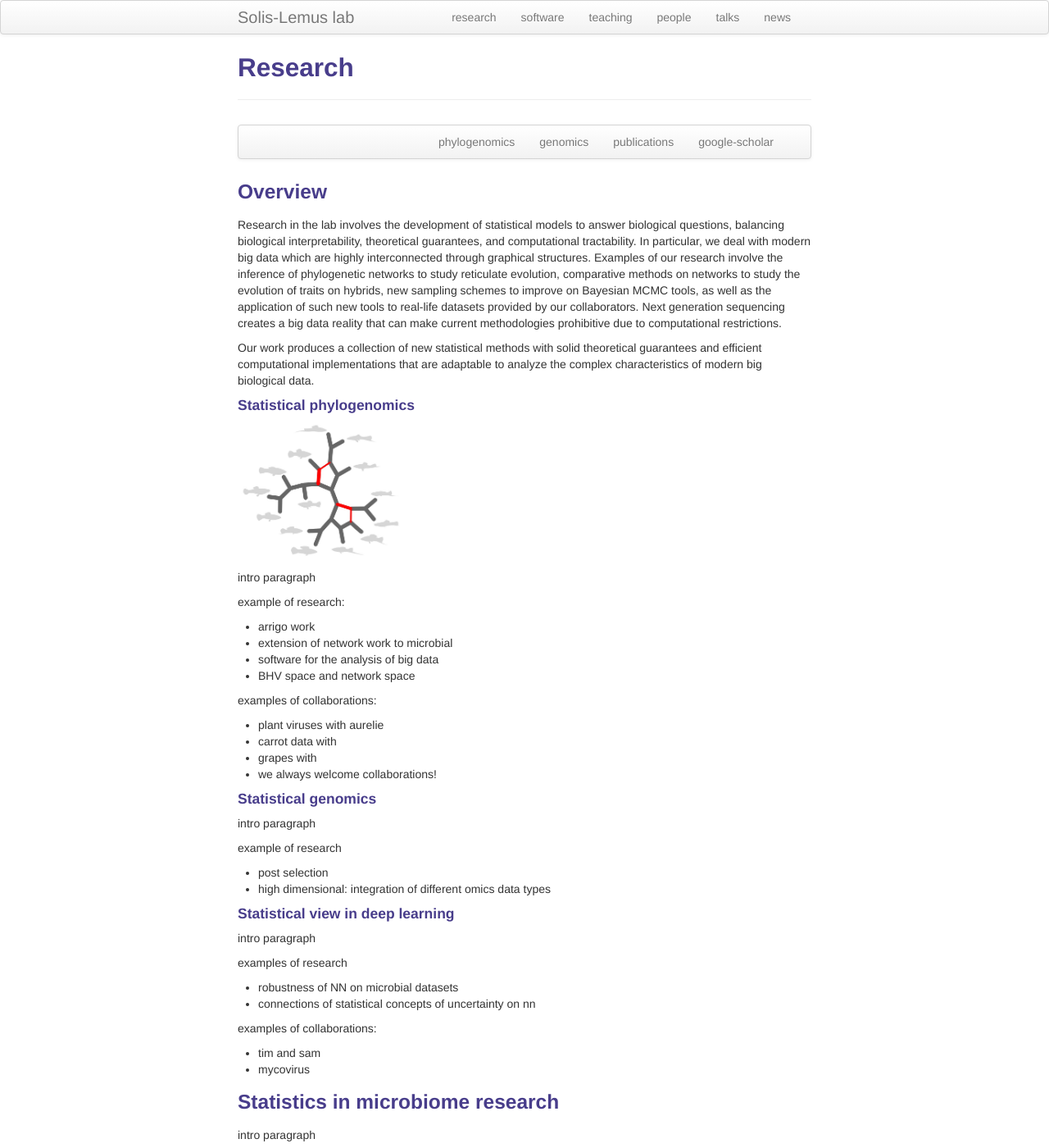
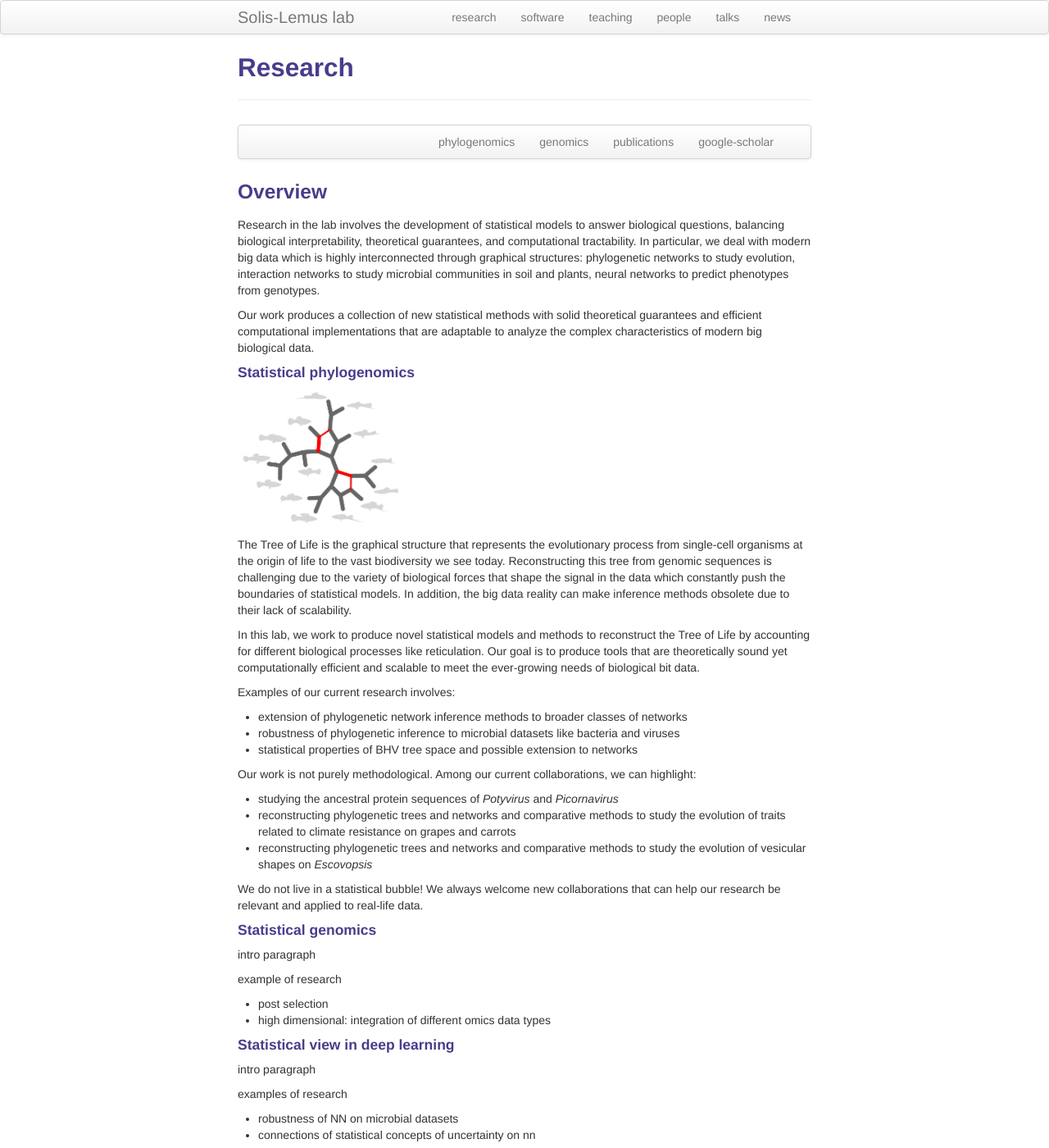
Before and after one commit to solislemuslab/solislemuslab.github.io, a Jekyll site: the page built from pages/research.md, in a window 1280 px wide and 1400 px high. Shown: the whole window at 82% size. Built offline with Jekyll 4.4.1, drawn with Linux system fonts in a browser that asks for light colours.

Commit message:
research

```diff
--- a/pages/research.md
+++ b/pages/research.md
@@ -17,27 +17,33 @@ description: Solis-Lemus publications
 
 ### Overview
 
-Research in the lab involves the development of statistical models to answer biological questions, balancing biological interpretability, theoretical guarantees, and computational tractability. In particular, we deal with modern big data which are highly interconnected through graphical structures. Examples of our research involve the inference of phylogenetic networks to study reticulate evolution, comparative methods on networks to study the evolution of traits on hybrids, new sampling schemes to improve on Bayesian MCMC tools, as well as the application of such new tools to real-life datasets provided by our collaborators. Next generation sequencing creates a big data reality that can make current methodologies prohibitive due to computational restrictions.
+Research in the lab involves the development of statistical models to answer biological questions, balancing biological interpretability, theoretical guarantees, and computational tractability. In particular, we deal with modern big data which is highly interconnected through graphical structures: phylogenetic networks to study evolution, interaction networks to study microbial communities in soil and plants, neural networks to predict phenotypes from genotypes.
 
 Our work produces a collection of new statistical methods with solid theoretical guarantees and efficient computational implementations that are adaptable to analyze the complex characteristics of modern big biological data.
 
 #### <a name="phylogenomics"></a>Statistical phylogenomics
 
-<img src="../assets/pics/cui.jpeg" alt="drawing" width="200" ALIGN="top"/>
+<img src="../assets/pics/cui.jpeg" alt="drawing" width="200"/>
 
-intro paragraph
+The Tree of Life is the graphical structure that represents the evolutionary process
+from single-cell organisms at the origin of life to the vast biodiversity we see today.
+Reconstructing this tree from genomic sequences is challenging due to the variety
+of biological forces that shape the signal in the data which constantly push the boundaries of statistical models. In addition, the big data reality can make inference methods obsolete due to their lack of scalability.
 
-example of research:
-- arrigo work
-- extension of network work to microbial
-- software for the analysis of big data
-- BHV space and network space
+In this lab, we work to produce novel statistical models and methods to reconstruct the Tree of Life by accounting for different biological processes like reticulation. Our goal is to produce tools that are theoretically sound yet computationally efficient and scalable to meet the ever-growing needs of biological bit data.
 
-examples of collaborations:
-- plant viruses with aurelie
-- carrot data with
-- grapes with
-- we always welcome collaborations!
+Examples of our current research involves:
+- extension of phylogenetic network inference methods to broader classes of networks
+- robustness of phylogenetic inference to microbial datasets like bacteria and viruses
+- statistical properties of BHV tree space and possible extension to networks
+
+Our work is not purely methodological. Among our current collaborations, we can highlight:
+- studying the ancestral protein sequences of _Potyvirus_ and _Picornavirus_
+- reconstructing phylogenetic trees and networks and comparative methods to study the evolution of traits related to climate resistance on grapes and carrots
+- reconstructing phylogenetic trees and networks and comparative methods to study the evolution of vesicular shapes on _Escovopsis_
+
+We do not live in a statistical bubble! We always welcome new collaborations that can help our research be relevant and applied to real-life data.
+
 
 #### <a name="genomics"></a>Statistical genomics
 
```
